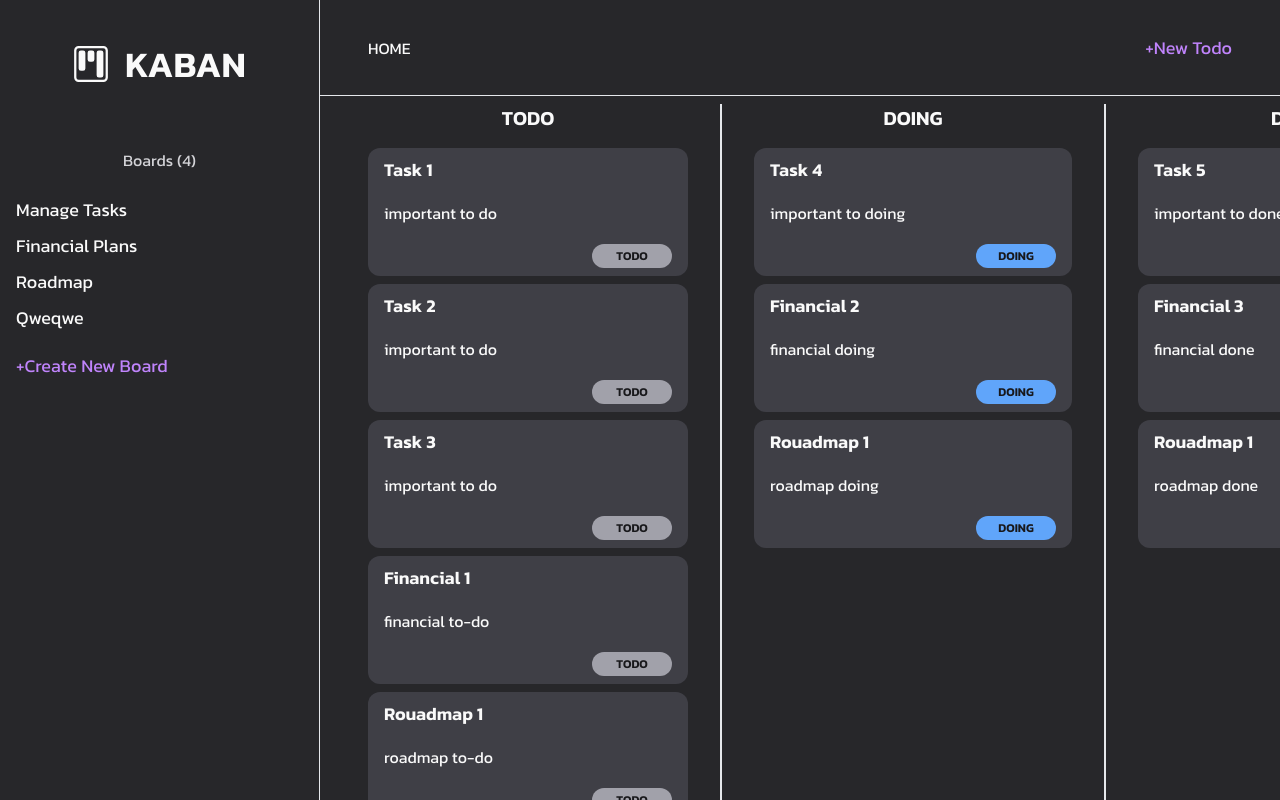
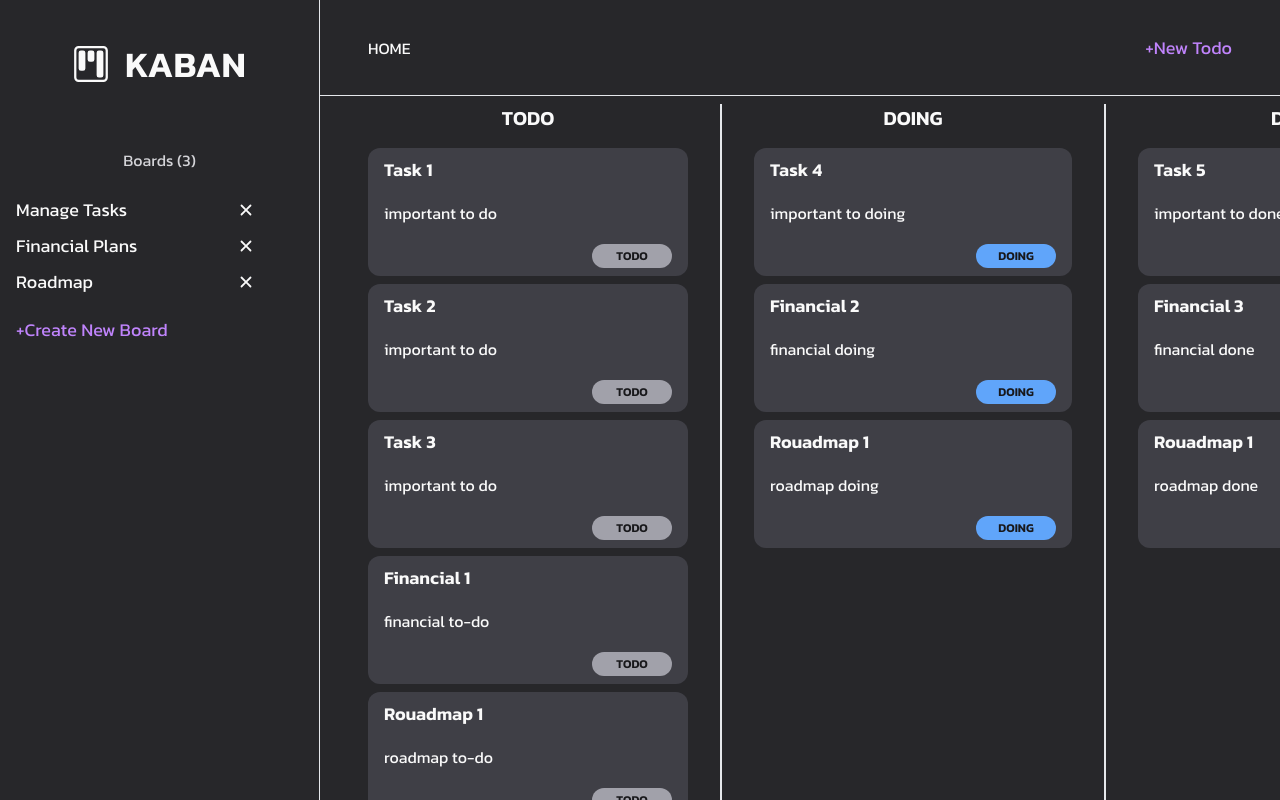
Before and after one commit to ali-sevinc/kanban, a Next.js app: page / in a window 1280 px wide. Built offline with nearby package versions, Linux system fonts and the light colour scheme; data requests are answered from the project's data file.

Commit message:
delete board functionality & merge tasks-boards data

```diff
--- a/data.json
+++ b/data.json
@@ -83,25 +83,102 @@
       "boardId": "board-1",
       "title": "Manage Tasks",
       "slug": "/tasks",
-      "id": "e6bc"
+      "id": "e6bc",
+      "tasks": [
+        {
+          "type": "tasks",
+          "progress": "todo",
+          "id": "1",
+          "body": "important to do",
+          "title": "Task 1"
+        },
+        {
+          "type": "tasks",
+          "progress": "todo",
+          "id": "1-2",
+          "body": "important to do",
+          "title": "Task 2"
+        },
+        {
+          "type": "tasks",
+          "progress": "todo",
+          "id": "1-3",
+          "body": "important to do",
+          "title": "Task 3"
+        },
+        {
+          "type": "tasks",
+          "progress": "doing",
+          "id": "2",
+          "body": "important to doing",
+          "title": "Task 4"
+        },
+        {
+          "type": "tasks",
+          "progress": "done",
+          "id": "3",
+          "body": "important to done",
+          "title": "Task 5"
+        }
+      ]
     },
     {
       "boardId": "board-2",
       "title": "Financial Plans",
       "slug": "/financials",
-      "id": "1043"
+      "id": "1043",
+      "tasks": [
+        {
+          "type": "financials",
+          "progress": "todo",
+          "id": "4",
+          "body": "financial to-do",
+          "title": "Financial 1"
+        },
+        {
+          "type": "financials",
+          "progress": "doing",
+          "id": "5",
+          "body": "financial doing",
+          "title": "Financial 2"
+        },
+        {
+          "type": "financials",
+          "progress": "done",
+          "id": "6",
+          "body": "financial done",
+          "title": "Financial 3"
+        }
+      ]
     },
     {
       "boardId": "board-3",
       "title": "Roadmap",
       "slug": "/roadmap",
-      "id": "0eb6"
-    },
-    {
-      "id": "4a04",
-      "title": "qweqwe",
-      "slug": "/qweqwe",
-      "boardId": "0.12070841607984417"
+      "id": "0eb6",
+      "tasks": [
+        {
+          "type": "roadmap",
+          "progress": "todo",
+          "id": "7",
+          "body": "roadmap to-do",
+          "title": "Rouadmap 1"
+        },
+        {
+          "type": "roadmap",
+          "progress": "doing",
+          "id": "8",
+          "body": "roadmap doing",
+          "title": "Rouadmap 1"
+        },
+        {
+          "type": "roadmap",
+          "progress": "done",
+          "id": "9",
+          "body": "roadmap done",
+          "title": "Rouadmap 1"
+        }
+      ]
     }
   ]
 }
--- a/src/app/[board]/page.tsx
+++ b/src/app/[board]/page.tsx
@@ -1,16 +1,18 @@
 import Board from "@/components/Board";
-import { fetchTasks } from "@/lib/fncs";
-import { TaskType } from "@/lib/types";
+import { fetchBoards } from "@/lib/fncs";
+import { BoardType, TaskType } from "@/lib/types";
 
 export default async function BoardPage({
   params,
 }: {
   params: { board: string };
 }) {
-  // const { tasks } = fetchData() as { tasks: TaskType[] };
-  const tasks = (await fetchTasks()) as TaskType[];
+  let tasks;
+  const fetchedBoard = (await fetchBoards(`/${params.board}`)) as BoardType[];
 
-  const filteredData = tasks.filter((item) => item.type === params.board);
+  tasks = fetchedBoard[0].tasks;
 
-  return <Board tasks={filteredData} />;
+  if (!tasks?.length || !tasks) tasks = [] as TaskType[];
+
+  return <Board tasks={tasks} />;
 }
--- a/src/app/page.tsx
+++ b/src/app/page.tsx
@@ -1,10 +1,12 @@
 import Board from "@/components/Board";
-import { fetchTasks } from "@/lib/fncs";
-import { TaskType } from "@/lib/types";
+import { fetchBoards } from "@/lib/fncs";
+import { BoardType } from "@/lib/types";
 
 export default async function Home() {
-  // const { tasks } = fetchData() as { tasks: TaskType[] };
-  const tasks = (await fetchTasks()) as TaskType[];
+  const fetchedTasks = (await fetchBoards()) as BoardType[];
+  const tasks = fetchedTasks
+    .filter((board) => board.tasks)
+    .flatMap((tasks) => tasks.tasks);
 
   return <Board tasks={tasks} />;
 }
--- a/src/components/Button.tsx
+++ b/src/components/Button.tsx
@@ -7,12 +7,13 @@ type PropsType = {
   onClick?: () => void;
   type?: "button" | "submit" | "reset";
   size?: "small" | "medium" | "large";
-  model?: "primary" | "secondary";
+  model?: "primary" | "secondary" | "danger";
 };
 
 const buttonStyle = {
   common: "border rounded font-semibold duration-200",
   primary: "bg-purple-500 hover:bg-purple-700",
+  danger: "bg-red-500 hover:bg-red-700",
   secondary: "bg-zinc-700 hover:bg-zinc-900",
   small: "px-2 py-1 tracking-tighter text-sm",
   medium: "px-4 py-2 tracking-wide text",
--- a/src/components/SideMenuItem.tsx
+++ b/src/components/SideMenuItem.tsx
@@ -2,23 +2,68 @@
 
 import Link from "next/link";
 import { usePathname } from "next/navigation";
+import { useState } from "react";
+import { HiX } from "react-icons/hi";
+import Modal from "./Modal";
+import Button from "./Button";
+import { deleteBoard } from "@/lib/fncs";
 
-type PropssType = { title: string; href: string };
+type PropssType = { title: string; href: string; id: string };
 
-export default function SideMenuItem({ title, href }: PropssType) {
+export default function SideMenuItem({ title, href, id }: PropssType) {
+  const [showConfirm, setShowConfirm] = useState(false);
+
   const pathName = usePathname();
 
   const isSelected = href === pathName;
 
+  async function handleDelete(id: string) {
+    setShowConfirm(false);
+    await deleteBoard(id);
+  }
+
   return (
+    <>
       <li
         className={`${
-        isSelected ? "bg-purple-500 rounded-r-full translate-x-2" : ""
-      } px-4 py-1 text-lg hover:translate-x-2 duration-200`}
+          isSelected ? "bg-purple-500 rounded-r-full" : ""
+        } px-4 py-1 text-lg duration-200 flex items-center gap-5`}
       >
-      <Link href={href} className="w-full inline-block capitalize">
+        <Link
+          href={href}
+          className="w-full inline-block capitalize hover:translate-x-2 duration-200"
+        >
           {title}
         </Link>
+        <button
+          onClick={() => setShowConfirm(true)}
+          className="duration-200 hover:bg-red-500 rounded-full"
+        >
+          <HiX />
+        </button>
       </li>
+      {showConfirm && (
+        <Modal open={showConfirm} onClose={() => setShowConfirm(false)}>
+          <div className="text-zinc-50">
+            <h2 className="text-2xl pb-4">Are you sure?</h2>
+            <p className="text-lg">
+              Do you really want to delete {title.toUpperCase()} board and all
+              the tasks?
+            </p>
+            <p className="text-center text-red-300">
+              This action cannot be undone!!
+            </p>
+            <div className="flex items-center justify-center gap-8 pt-8">
+              <Button model="secondary" onClick={() => setShowConfirm(false)}>
+                Cancel
+              </Button>
+              <Button model="danger" onClick={() => handleDelete(id)}>
+                Proceed
+              </Button>
+            </div>
+          </div>
+        </Modal>
+      )}
+    </>
   );
 }
--- a/src/components/Sidebar.tsx
+++ b/src/components/Sidebar.tsx
@@ -3,12 +3,11 @@ import { BsKanban } from "react-icons/bs";
 import SideMenuItem from "./SideMenuItem";
 
 import { BoardType } from "@/lib/types";
-import TextButton from "./TextButton";
+
 import { fetchBoards } from "@/lib/fncs";
 import NewBoard from "./NewBoard";
 
 export default async function Sidebar() {
-  // const { boards } = fetchData() as { boards: BoardType[] };
   const boards = (await fetchBoards()) as BoardType[];
 
   return (
@@ -30,6 +29,7 @@ export default async function Sidebar() {
                 key={item.boardId}
                 title={item.title}
                 href={item.slug}
+                id={item.id}
               />
             ))}
           </menu>
--- a/src/lib/fncs.ts
+++ b/src/lib/fncs.ts
@@ -1,17 +1,35 @@
 "use server";
 import { revalidatePath } from "next/cache";
+import { redirect } from "next/navigation";
 
-export async function fetchTasks() {
-  const res = await fetch(`http://localhost:8000/tasks`, { cache: "no-cache" });
-  const data = await res.json();
-  return data;
-}
+// export async function fetchTasks() {
+//   const res = await fetch(`http://localhost:8000/tasks`, { cache: "no-cache" });
+//   const data = await res.json();
+//   return data;
+// }
 
-export async function fetchBoards() {
-  const res = await fetch(`http://localhost:8000/boards`, {
-    cache: "no-cache",
-  });
-  const data = await res.json();
+// export async function fetchBoards() {
+//   const res = await fetch(`http://localhost:8000/boards`, {
+//     cache: "no-cache",
+//   });
+//   const data = await res.json();
+//   return data;
+// }
+
+export async function fetchBoards(slug?: string) {
+  let data;
+  if (!slug) {
+    const res = await fetch(`http://localhost:8000/boards`, {
+      cache: "no-cache",
+    });
+    data = await res.json();
+  } else {
+    const res = await fetch(`http://localhost:8000/boards/?slug=${slug}`, {
+      cache: "no-cache",
+    });
+    data = await res.json();
+  }
+
   return data;
 }
 
@@ -26,6 +44,7 @@ export async function createBoard({
     title,
     slug,
     boardId: Math.random().toString(),
+    tasks: [],
   };
   let resData;
   try {
@@ -44,3 +63,18 @@ export async function createBoard({
   }
   return resData;
 }
+
+export async function deleteBoard(id: string) {
+  const res = await fetch(`http://localhost:8000/boards/${id}`, {
+    method: "DELETE",
+    headers: {
+      "Content-Type": "application/json",
+    },
+  });
+  const data = await res.json();
+
+  if (res.ok) {
+    revalidatePath("", "page");
+    redirect("/");
+  }
+}
--- a/src/lib/types.ts
+++ b/src/lib/types.ts
@@ -10,4 +10,6 @@ export type BoardType = {
   boardId: string;
   title: string;
   slug: string;
+  id: string;
+  tasks: TaskType[];
 };
```
Lines whose indentation alone changed are shown as unchanged.
